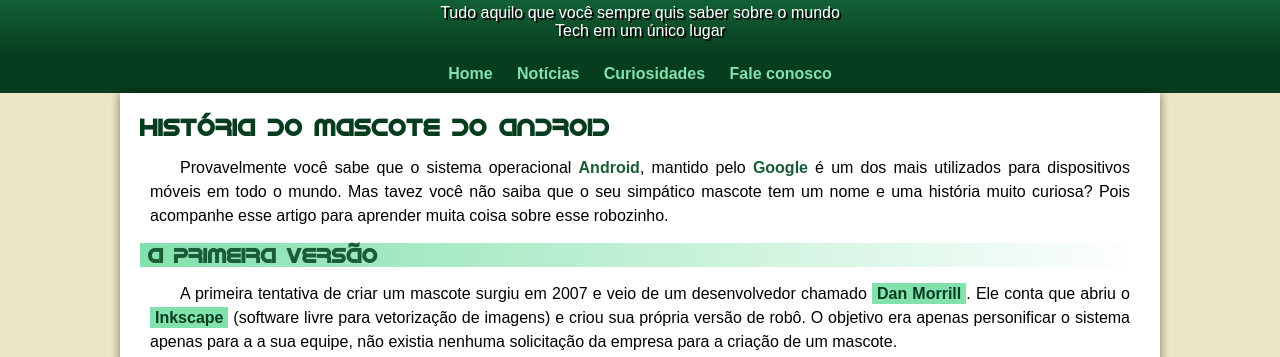
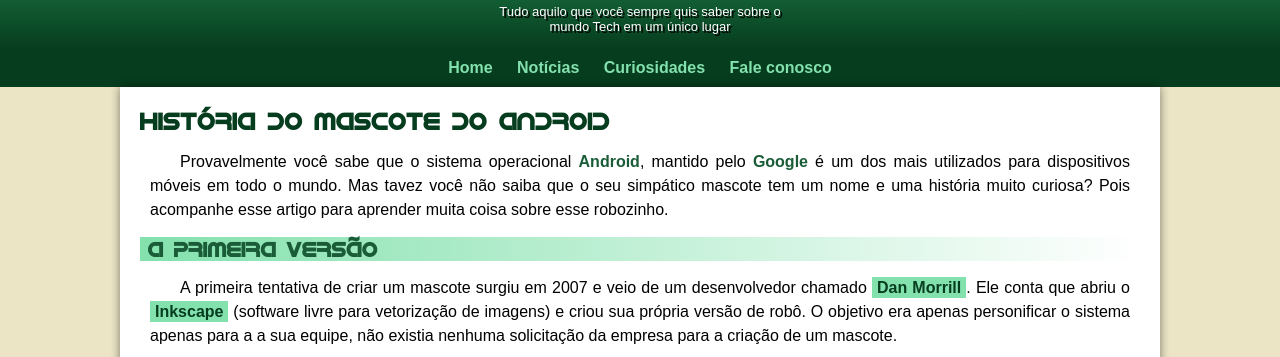
Before and after one commit to danielgutierrez87/projeto01-android, a plain HTML site: page index.html in a window 1280 px wide. Shown: the part 112-469 px from the top of the page. Drawn offline with Linux system fonts and the light colour scheme.

Commit message:
nova alteração

```diff
--- a/estilos.css
+++ b/estilos.css
@@ -55,8 +55,8 @@ header > h1 {
 header > p {
     color: white;
     font-family: var(--fonte-padrao);
-    font-size: 16px;
-    width: 400px;
+    font-size: 13px;
+    width: 300px;
     padding-right: 15px;
     padding-left: 15px;
     padding-bottom: 15px;
```
